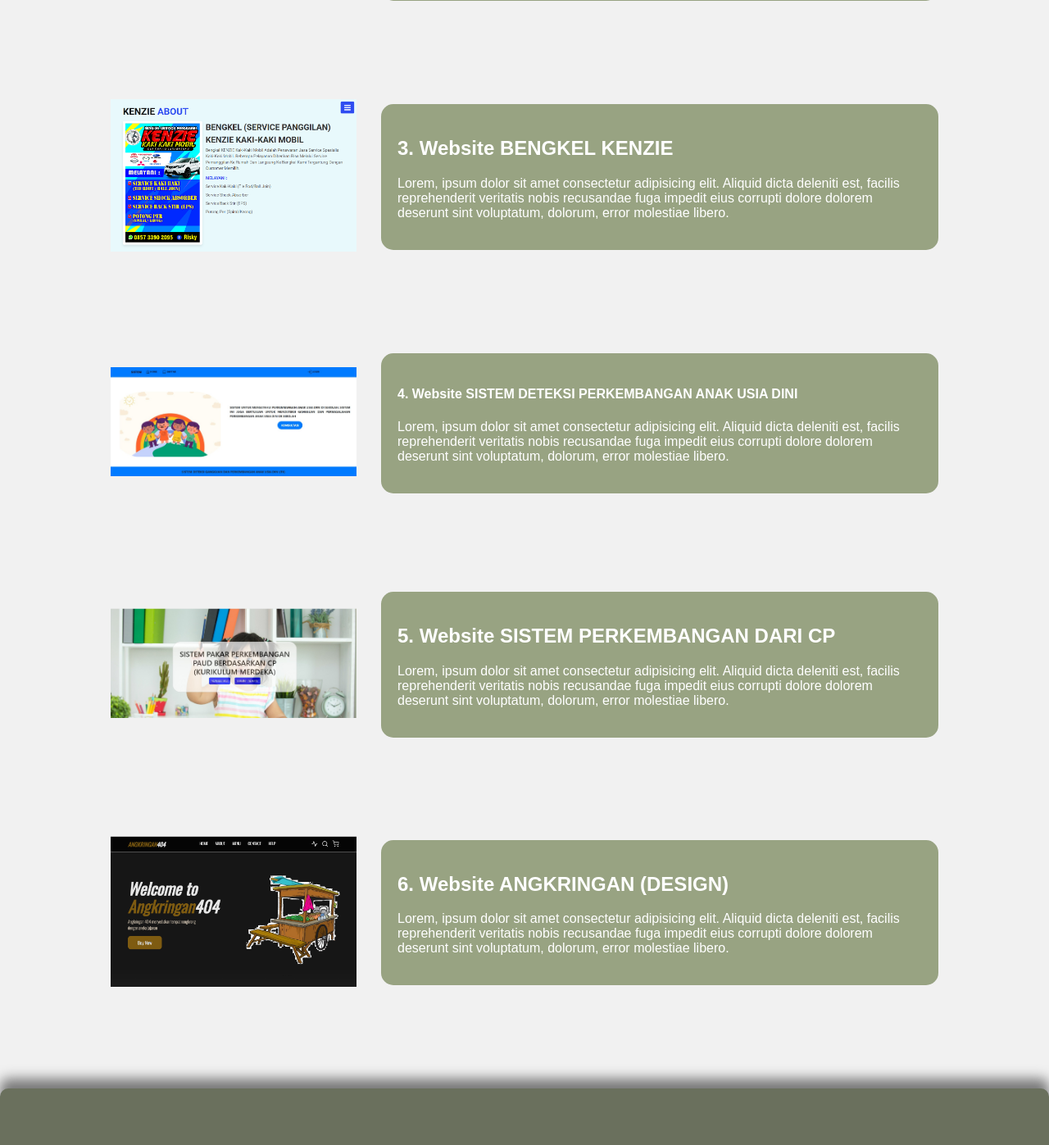
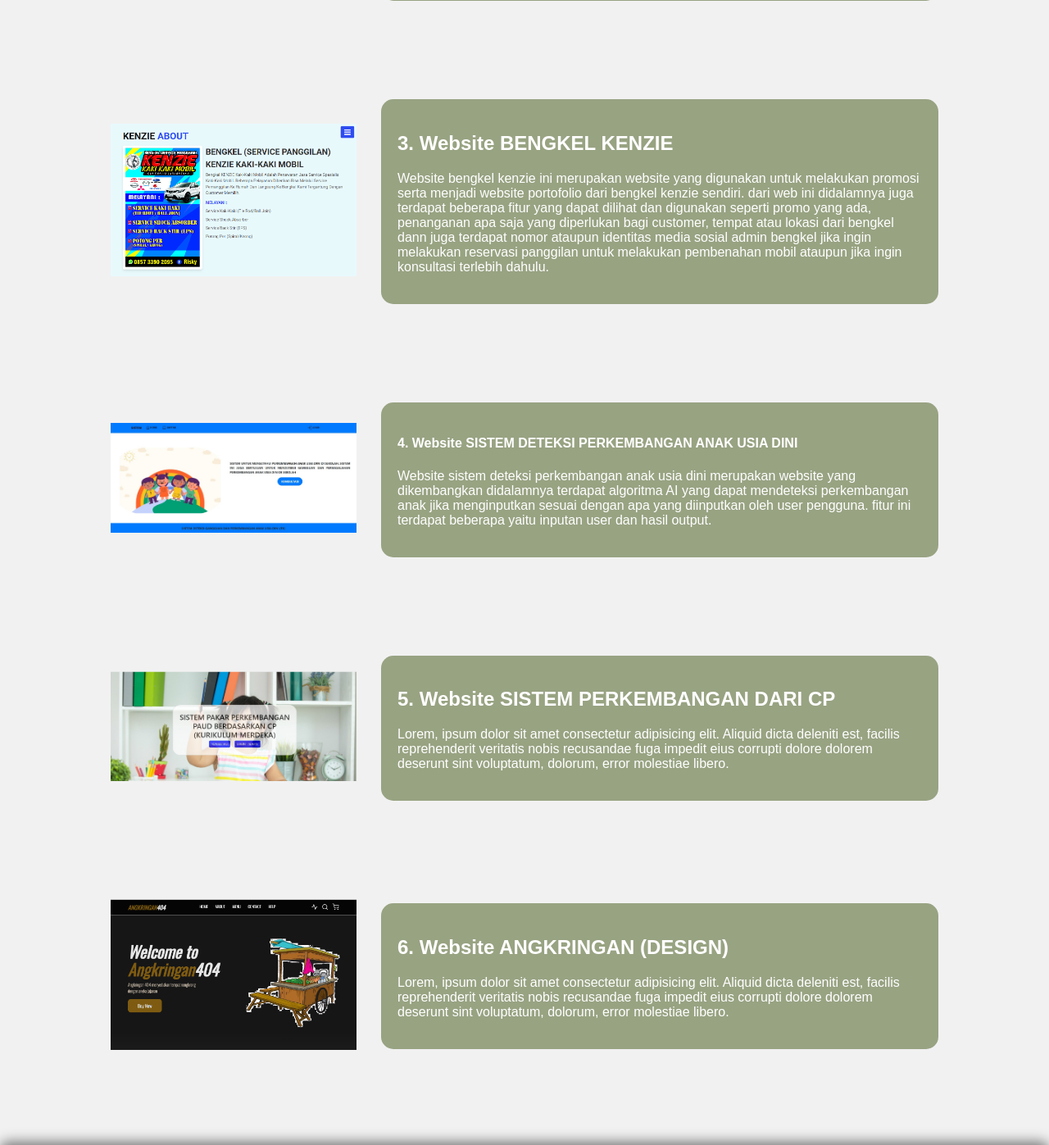
Before and after one commit to Rasio09/Ruang-Class-Web, a PHP site: page /portofolio.php in a window 1280 px wide. Shown: the part 1043-2440 px from the top of the page at 82% size. Run offline with PHP 8.4, Linux system fonts and the light colour scheme.

Commit message:
update halaman portofolio lagi

```diff
--- a/portofolio.php
+++ b/portofolio.php
@@ -39,7 +39,7 @@ require("header.php");
         </div>
         <div class="text-container">
             <h2>3. Website BENGKEL KENZIE</h2>
-            <p>Lorem, ipsum dolor sit amet consectetur adipisicing elit. Aliquid dicta deleniti est, facilis reprehenderit veritatis nobis recusandae fuga impedit eius corrupti dolore dolorem deserunt sint voluptatum, dolorum, error molestiae libero.</p>
+            <p>Website bengkel kenzie ini merupakan website yang digunakan untuk melakukan promosi serta menjadi website portofolio dari bengkel kenzie sendiri. dari web ini didalamnya juga terdapat beberapa fitur yang dapat dilihat dan digunakan seperti promo yang ada, penanganan apa saja yang diperlukan bagi customer, tempat atau lokasi dari bengkel dann juga terdapat nomor ataupun identitas media sosial admin bengkel jika ingin melakukan reservasi panggilan untuk melakukan pembenahan mobil ataupun jika ingin konsultasi terlebih dahulu.</p>
         </div>
     </div>
     <div class="container">
@@ -48,7 +48,7 @@ require("header.php");
         </div>
         <div class="text-container">
             <h4>4. Website SISTEM DETEKSI PERKEMBANGAN ANAK USIA DINI</h4>
-            <p>Lorem, ipsum dolor sit amet consectetur adipisicing elit. Aliquid dicta deleniti est, facilis reprehenderit veritatis nobis recusandae fuga impedit eius corrupti dolore dolorem deserunt sint voluptatum, dolorum, error molestiae libero.</p>
+            <p>Website sistem deteksi perkembangan anak usia dini merupakan website yang dikembangkan didalamnya terdapat algoritma AI yang dapat mendeteksi perkembangan anak jika menginputkan sesuai dengan apa yang diinputkan oleh user pengguna. fitur ini terdapat beberapa yaitu inputan user dan hasil output.</p>
         </div>
     </div>
     <div class="container">
```
